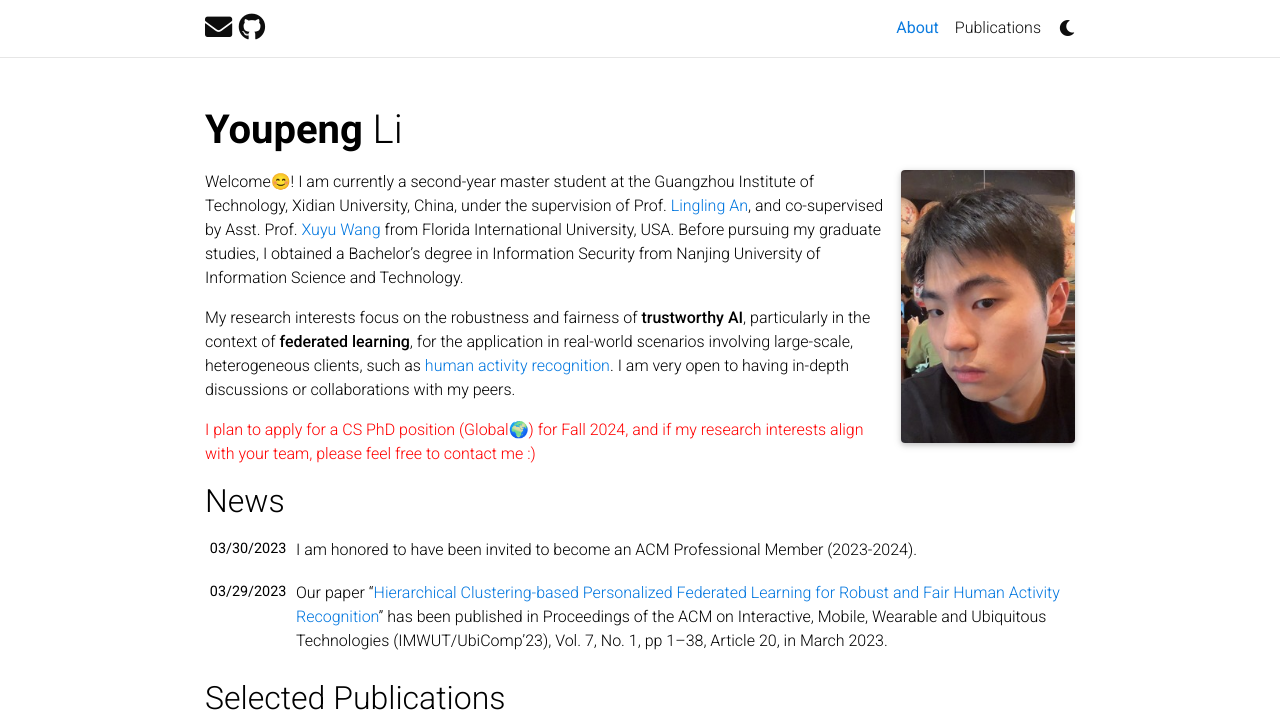
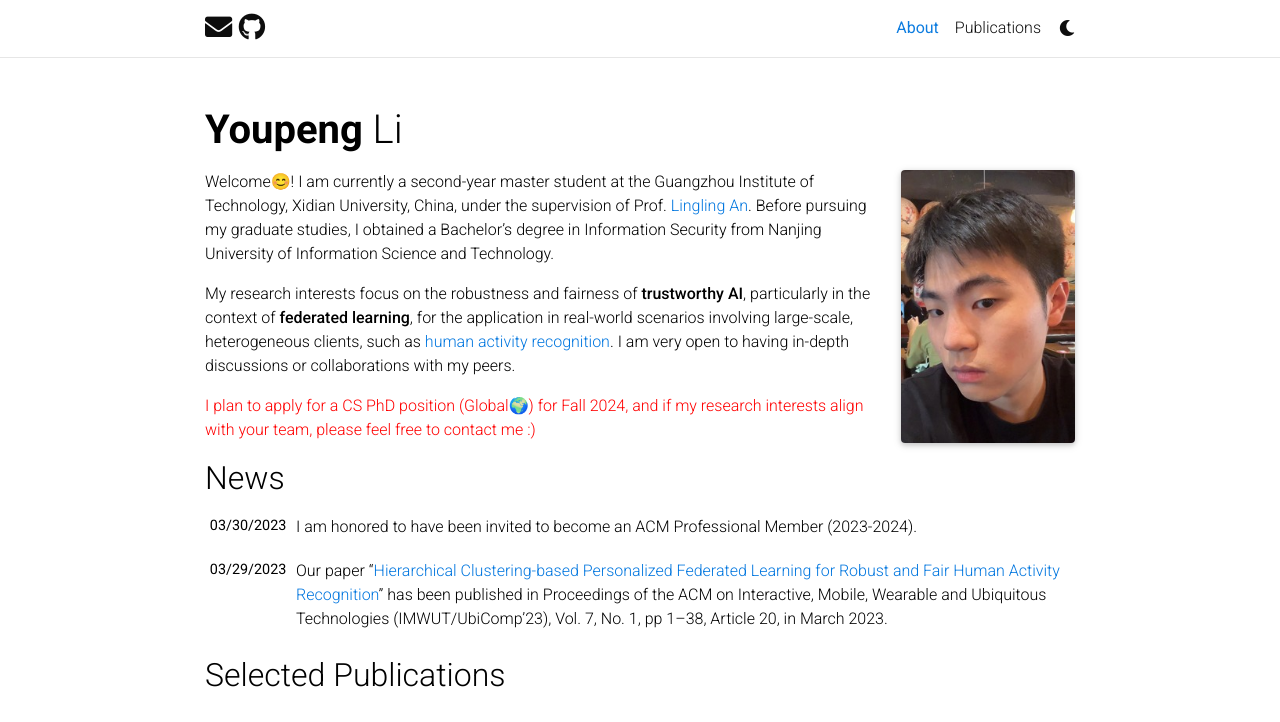
Before and after one commit to youpengl/youpengl.github.io, a Jekyll site: the page built from _pages/about.md, in a window 1280 px wide and 1015 px high, cut to the strip 0-722 px from the top of the window. Built offline with Jekyll 4.4.1, drawn with Linux system fonts in a browser that asks for light colours; full-size pictures stand in for the smaller copies a plugin makes; comment, search, counter and statistics services are not loaded; a style sheet for code colours, icons or effects is not loaded.

Commit message:
delete info

```diff
--- a/_pages/about.md
+++ b/_pages/about.md
@@ -15,7 +15,7 @@
 social: true  # includes social icons at the bottom of the page
 ---
 
-Welcome😊! I am currently a second-year master student at the Guangzhou Institute of Technology, Xidian University, China, under the supervision of Prof. [Lingling An](https://scholar.google.com/citations?hl=zh-CN&user=DZuZUBYAAAAJ&view_op=list_works&sortby=pubdate), and co-supervised by Asst. Prof. [Xuyu Wang](https://users.cs.fiu.edu/~xuywang/) from Florida International University, USA. Before pursuing my graduate studies, I obtained a Bachelor's degree in Information Security from Nanjing University of Information Science and Technology.
+Welcome😊! I am currently a second-year master student at the Guangzhou Institute of Technology, Xidian University, China, under the supervision of Prof. [Lingling An](https://scholar.google.com/citations?hl=zh-CN&user=DZuZUBYAAAAJ&view_op=list_works&sortby=pubdate). Before pursuing my graduate studies, I obtained a Bachelor's degree in Information Security from Nanjing University of Information Science and Technology.
 
 My research interests focus on the robustness and fairness of **trustworthy AI**, particularly in the context of **federated learning**, for the application in real-world scenarios involving large-scale, heterogeneous clients, such as [human activity recognition](https://dl.acm.org/doi/pdf/10.1145/3580795). I am very open to having in-depth discussions or collaborations with my peers.
 
```
